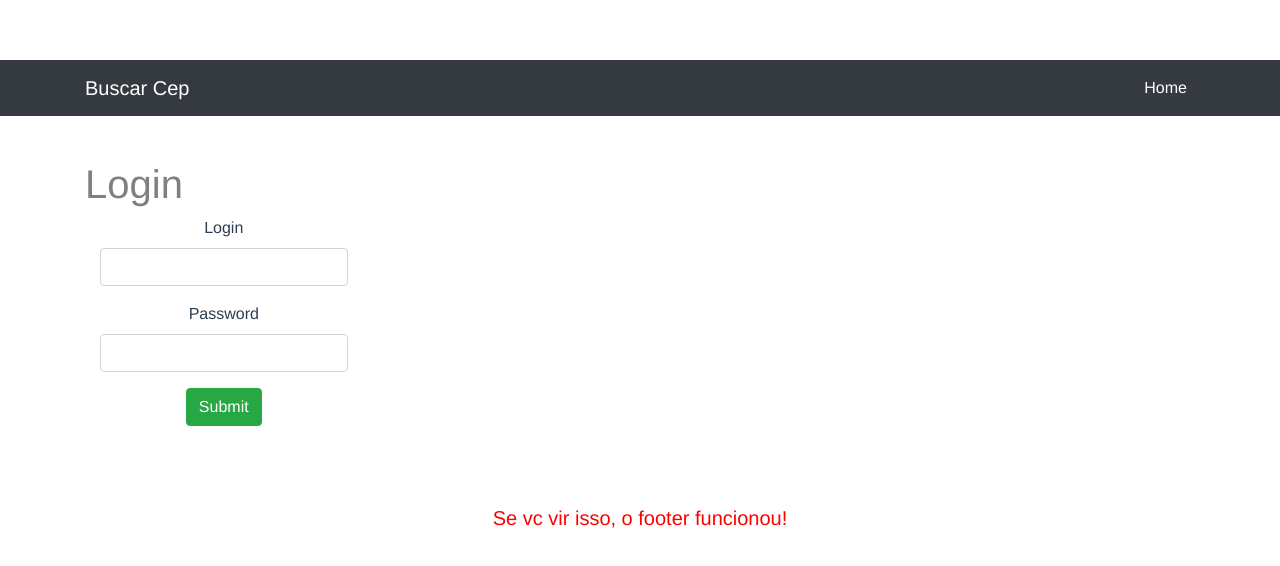
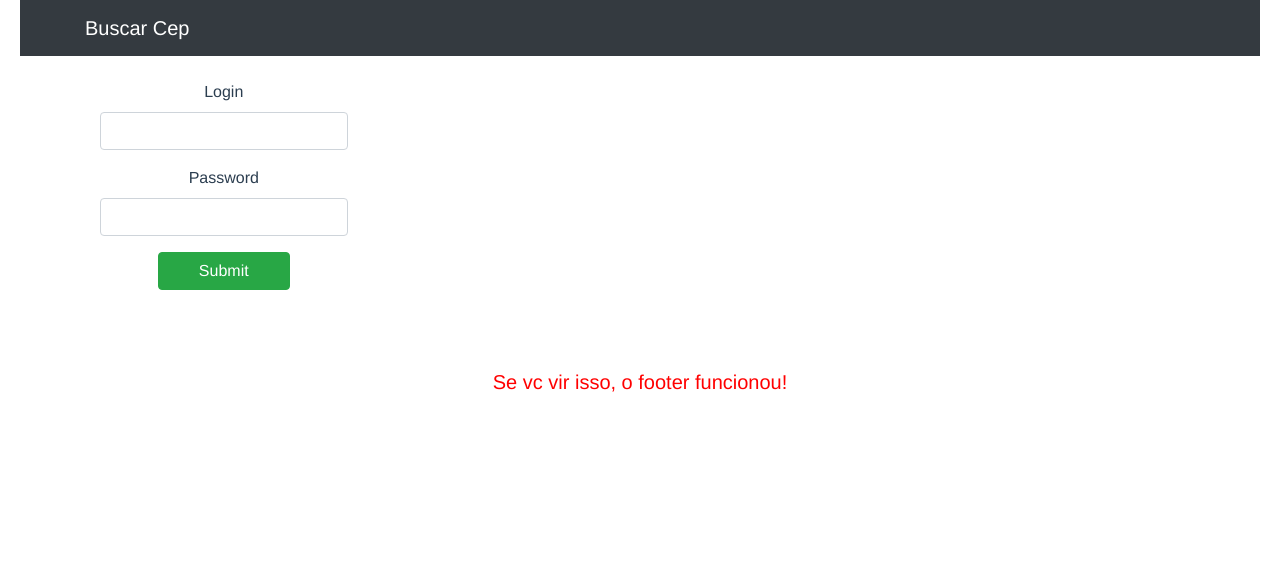
Before and after one commit to leonardoyoshi/Busca-Cep, a Vue app: page /#/login in a window 1280 px wide. Shown: the top 566 px of the page. Built offline with nearby package versions, Linux system fonts and the light colour scheme.

Commit message:
Storage e parte do Busca Cep feitos pelo Will

```diff
--- a/src/App.vue
+++ b/src/App.vue
@@ -4,7 +4,7 @@
       <div class="container">
           <HeaderComponent/>
           <main>
-            <router-view/>
+            <router-view />
           </main>
           <FooterComponent />
       </div>
@@ -33,6 +33,10 @@ export default {
   -moz-osx-font-smoothing: grayscale;
   text-align: center;
   color: #2c3e50;
-  margin-top: 60px;
+  display: flex;
+  flex-direction: column;
+  justify-content: space-between;
+  height: 100px;
+  padding: 0px 20px;
 }
 </style>
--- a/src/app1/buscacep/components/Main.vue
+++ b/src/app1/buscacep/components/Main.vue
@@ -1,5 +1,16 @@
 <template>
+  <div>
     <h2>Busca Cep</h2>
+    <div class="row">
+      <div class="col-md-6">
+        <div class="form-group">
+          <label>Digite o Cep</label>
+          <input id="digitaCep" class="form-control" v-model="cepInput">
+        </div>
+        <button type="submit" @click="buscaCep" class="btn btn-success">Buscar</button>
+      </div>
+    </div>
+  </div>
 </template>
 
 <script>
@@ -7,8 +18,19 @@ import http from '@/http'
 
 export default {
 
-  mounted () {
-    http.get('18.217.45.84/cep/busca?cep=')
+  data () {
+    return {
+      cepInput: ''
+    }
+  },
+
+  methods: {
+    buscaCep: function () {
+      http.get(`18.217.45.84/cep/busca?cep=${this.cepInput}`, {
+        headers: {
+          'authorization': localStorage.getItem('token')
+        }
+      })
         .then(response => response.data)
         .then(data => {
           console.log(data)
@@ -19,5 +41,6 @@ export default {
         })
     }
   }
+}
 
 </script>
--- /dev/null
+++ b/src/app1/buscacep/services.js
@@ -0,0 +1,9 @@
+import http from '@/http'
+
+const endPoint = '18.217.45.84/cep/busca?cep='
+
+export const getCep = (payload) => {
+  return http.get(`${endPoint}${payload}`)
+    .then(response => response.data)
+    .catch(error => Promise.reject(error))
+}
--- a/src/app1/buscacep/vuex/actions.js
+++ b/src/app1/buscacep/vuex/actions.js
@@ -1,3 +1,12 @@
-export default {
+import * as services from '../services'
 
+export const getCep = (payload) => {
+  return services.getCep(payload)
+    .then(response => {
+      return response
+    })
+    .catch(error => {
+      console.log(error)
+      return Promise.reject(error)
+    })
 }
--- a/src/app1/login/components/Main.vue
+++ b/src/app1/login/components/Main.vue
@@ -1,5 +1,5 @@
 <template>
-<div class="col-md-6">
+<div class="col col-md-6">
 <loginCampos />
 </div>
 </template>
--- a/src/app1/login/form/loginCampos.vue
+++ b/src/app1/login/form/loginCampos.vue
@@ -6,7 +6,7 @@
         <input type="login" v-model="user.login" class="form-control">
       </div>
        <div class="form-group">
-          <label>Password</label>
+        <label>Password</label>
        <input type="password" v-model="user.password" class="form-control">
        </div>
       <button type="submit" @click="doLogin" class="btn btn-success">Submit</button>
@@ -38,19 +38,25 @@ export default {
           console.log(response.status)
           var auth = response.data
           console.log(auth.data.access_token)
+          localStorage.setItem('token', auth.data.access_token)
         })
         .catch(function (error) {
           console.log(error)
+          console.log(error.status)
         })
     }
   }
 }
 </script>
 <style lang="css">
-input {
-text-align: center;
+.input {
+  text-align: center;
 }
-label {
-text-align: center;
+.label {
+  text-align: center;
+}
+.btn {
+  padding-left: 40px;
+  padding-right: 40px;
 }
 </style>
--- a/src/app1/login/vuex/getters.js
+++ b/src/app1/login/vuex/getters.js
@@ -1,3 +1,3 @@
-export default {
+export default{
 
 }
--- a/src/components/root/login.vue
+++ b/src/components/root/login.vue
@@ -6,13 +6,13 @@
             <button class="navbar-toggler" type="button" data-toggle="collapse" data-target="#navbarResponsive" aria-controls="navbarResponsive" aria-expanded="false" aria-label="Toggle navigation">
             <span class="navbar-toggler-icon"></span>
             </button>
-            <div class="collapse navbar-collapse" id="navbarResponsive">
+            <!-- <div class="collapse navbar-collapse" id="navbarResponsive">
                 <ul class="navbar-nav ml-auto">
                     <li class="nav-item active">
                         <a class="nav-link" href="#">Home</a>
                     </li>
                 </ul>
-            </div>
+            </div> -->
         </div>
     </nav>
 </template>
@@ -23,4 +23,11 @@ export default {
 </script>
 
 <style lang="css" scoped>
+    nav {
+        display: inline-table;
+    }
+    a {
+        text-align: center;
+        display: inline;
+    }
 </style>
--- a/src/shared/Header.vue
+++ b/src/shared/Header.vue
@@ -1,7 +1,7 @@
 <template>
 <header>
 <div class="topbar">
-<h1>Login</h1>
+<h1></h1>
 </div>
 </header>
 </template>
@@ -16,12 +16,12 @@ export default {
 <style lang="css" scoped>
   header{
     .topbar {
-      display: flex;
+      display: inline-block;
       justify-content: space-between;
     }
   }
   h1 {
-    color:gray;
     margin-top:4%;
+    text-align: center;
   }
 </style>
```
Also changed, not shown: src/app1/login/vuex/mutations.js (+6 -2 lines), src/vuex/index.js (+7 -1 lines). Lines whose indentation alone changed are shown as unchanged.
